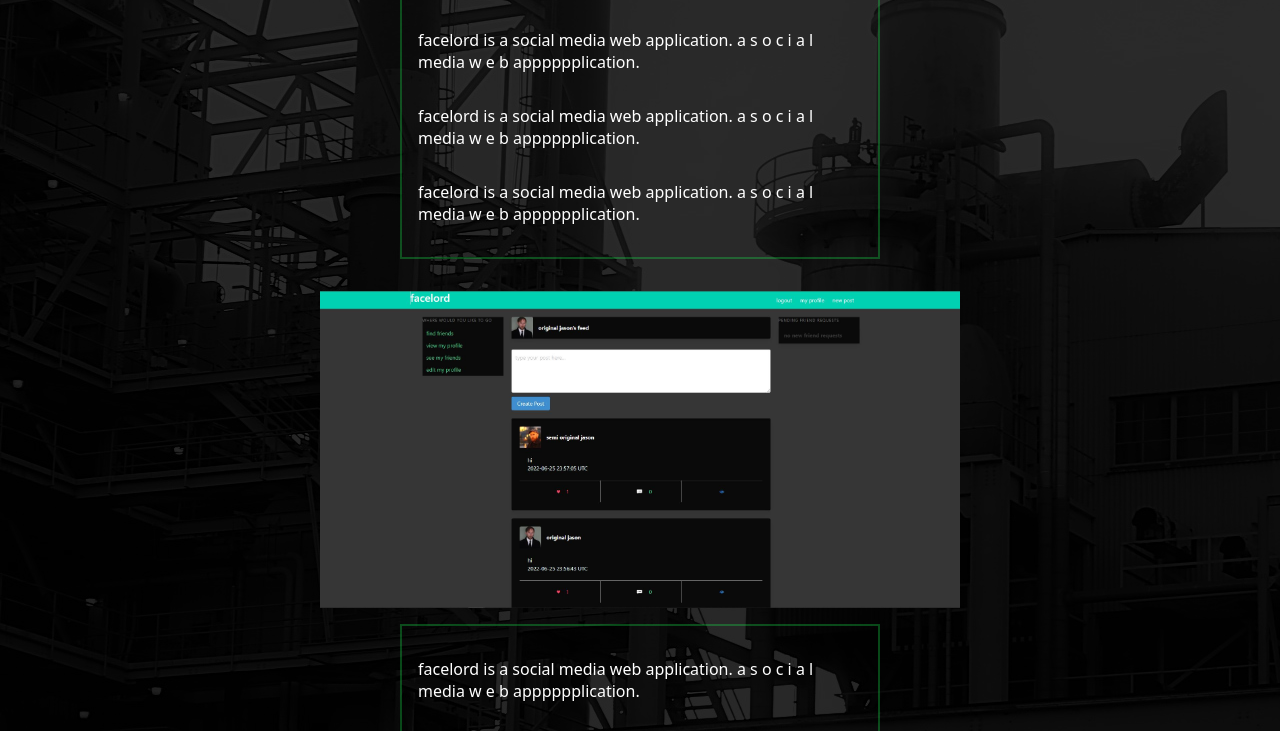
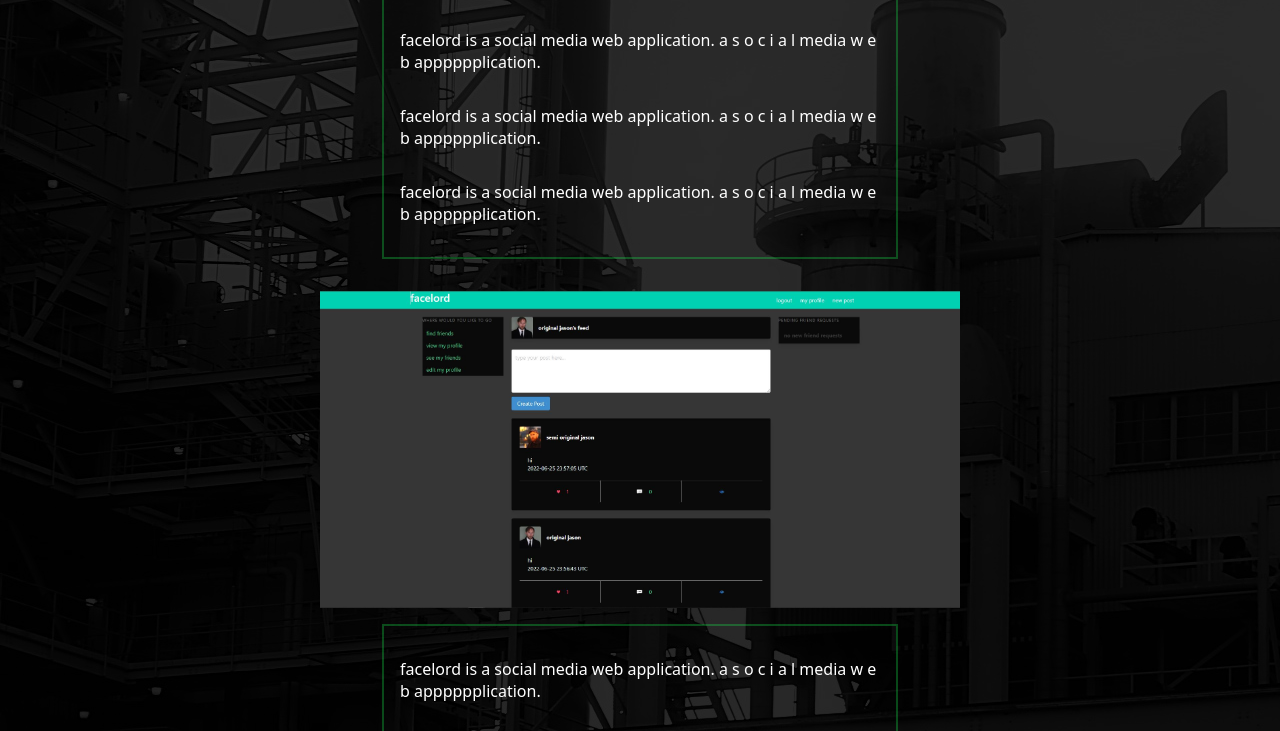
Before and after one commit to Jwatkins1138/portfolio, a plain HTML site: page projects/1.html in a window 1280 px wide. Shown: the part 221-952 px from the top of the page. Drawn offline with Linux system fonts and the light colour scheme.

Commit message:
project card size

```diff
--- a/style.css
+++ b/style.css
@@ -168,14 +168,14 @@ body {
 
 .project-card {
   min-width: none;
-  max-width: none;
+  max-width: 30em;
   min-height: none;
 }
 
 .project-body {
   display: flex;
   flex-direction: column;
-  width: 40vw;
+  /* width: 40vw; */
 }
 
 .card-image {
```
